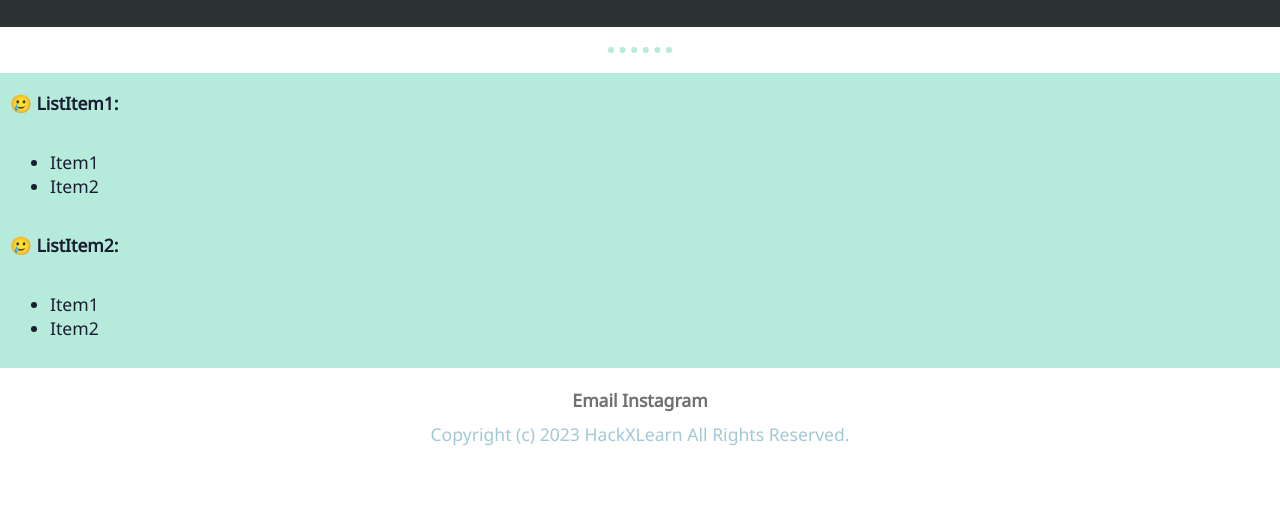
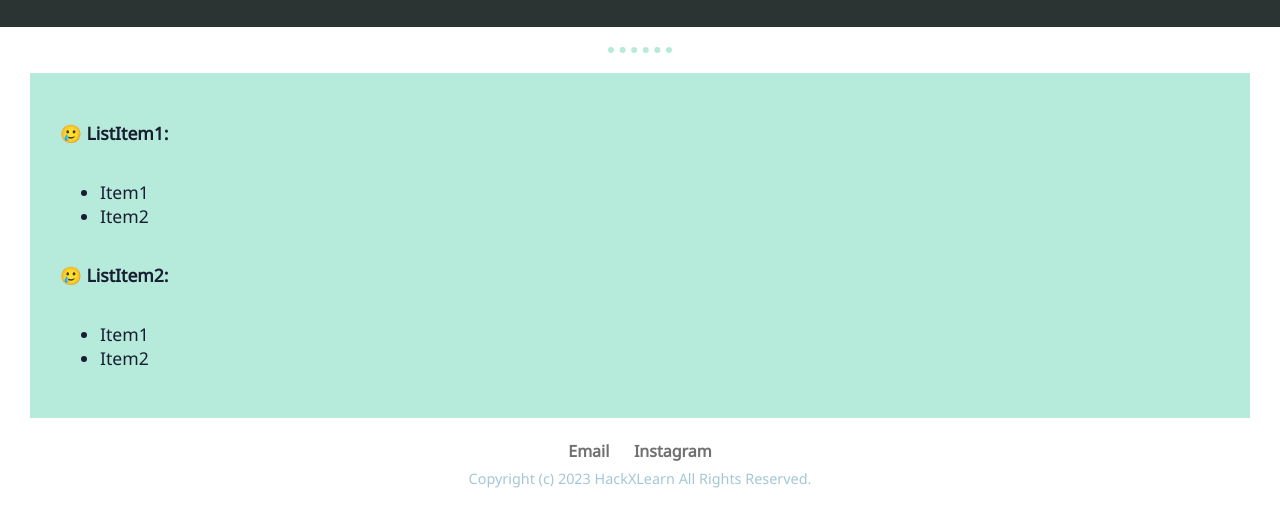
Before and after one commit to sogho37/hackxlearn, a plain HTML site: page index.html in a window 1280 px wide. Shown: the part 280-800 px from the top of the page. Drawn offline with Linux system fonts and the light colour scheme; a web font is replaced by a local one.

Commit message:
Update styles.css

```diff
--- a/styles.css
+++ b/styles.css
@@ -1,4 +1,4 @@
-body{
+body {
   font-family: 'Noto Sans', Arial, sans-serif;
   font-size: 1.1rem;
   color: #D0C9C0;
@@ -6,14 +6,14 @@ body{
   padding: 0;
 }
 
-.div1{
+.div1 {
   background-color: #2C3333;
   margin-bottom: 0;
   padding-bottom: 30px;
   padding-top: 30px;
 }
 
-.logo{
+.logo {
   display: block;
   width: 10%;
   margin-left: auto;
@@ -23,8 +23,8 @@ body{
   border-color: white;
 }
 
-.name{
-  font-size:2.1rem;
+.name {
+  font-size: 2.1rem;
   font-family: 'Source Code Pro', Cascadia Code, monospace;
   margin: auto;
   text-align: center;
@@ -32,7 +32,7 @@ body{
   color: #EFEAD8;
 }
 
-.dev{
+.dev {
   font-family: 'ABeeZee', Arial, sans-serif;
   text-align: center;
   margin: 0 auto;
@@ -40,7 +40,7 @@ body{
   font-weight: bold;
 }
 
-.divider{
+.divider {
   border-top: 6px dotted #B6EADA;
   border-bottom: 0;
   width: 5%;
@@ -49,60 +49,67 @@ body{
   border-right: 0;
 }
 
-.div2{
+.div2 {
   background-color: #B6EADA;
   color: #181D31;
-  width: 90;
-  margin-top: 10px;
-  margin-bottom: 20px;
-  padding-left: 10px;
-  padding-right: 10px;
-  padding-bottom: 10px;
+  margin: 10px 30px 20px 30px;
+  padding: 30px;
 }
 
-.l1emoji{
+.l1emoji {
   font-family: 'Noto Color Emoji', sans-serif;
   display: inline-block;
 }
 
-.l1text{
+.l1text {
   font-weight: bold;
   display: inline-block;
 }
 
-.l2emoji{
+.l2emoji {
   font-family: 'Noto Color Emoji', sans-serif;
   display: inline-block;
 }
 
-.l2text{
+.l2text {
   font-weight: bold;
   display: inline-block;
 }
 
-a{
-  color:#707070;
+a {
+  color: #707070;
   text-decoration: none;
   font-weight: bold;
 }
 
-a:hover{
+a:hover {
   color: #D49B54;
   font-weight: bold;
+  text-decoration: underline;
 }
 
-.div3{
+.div3 {
   margin-top: 10px;
   margin-bottom: 0;
   text-align: center;
   color: #A3C7D6;
 }
 
-.contact{
+.email {
   margin-top: 20px;
   padding-top: 20px;
+  font-size: 1rem;
+  margin-right: 10px;
 }
 
-.copyright{
-  margin-top: 10px;
+.insta {
+  margin-top: 20px;
+  padding-top: 20px;
+  font-size: 1rem;
+  margin-left: 10px;
 }
+
+.copyright {
+  margin-top: 7px;
+  font-size: 0.9rem;
+}
```
